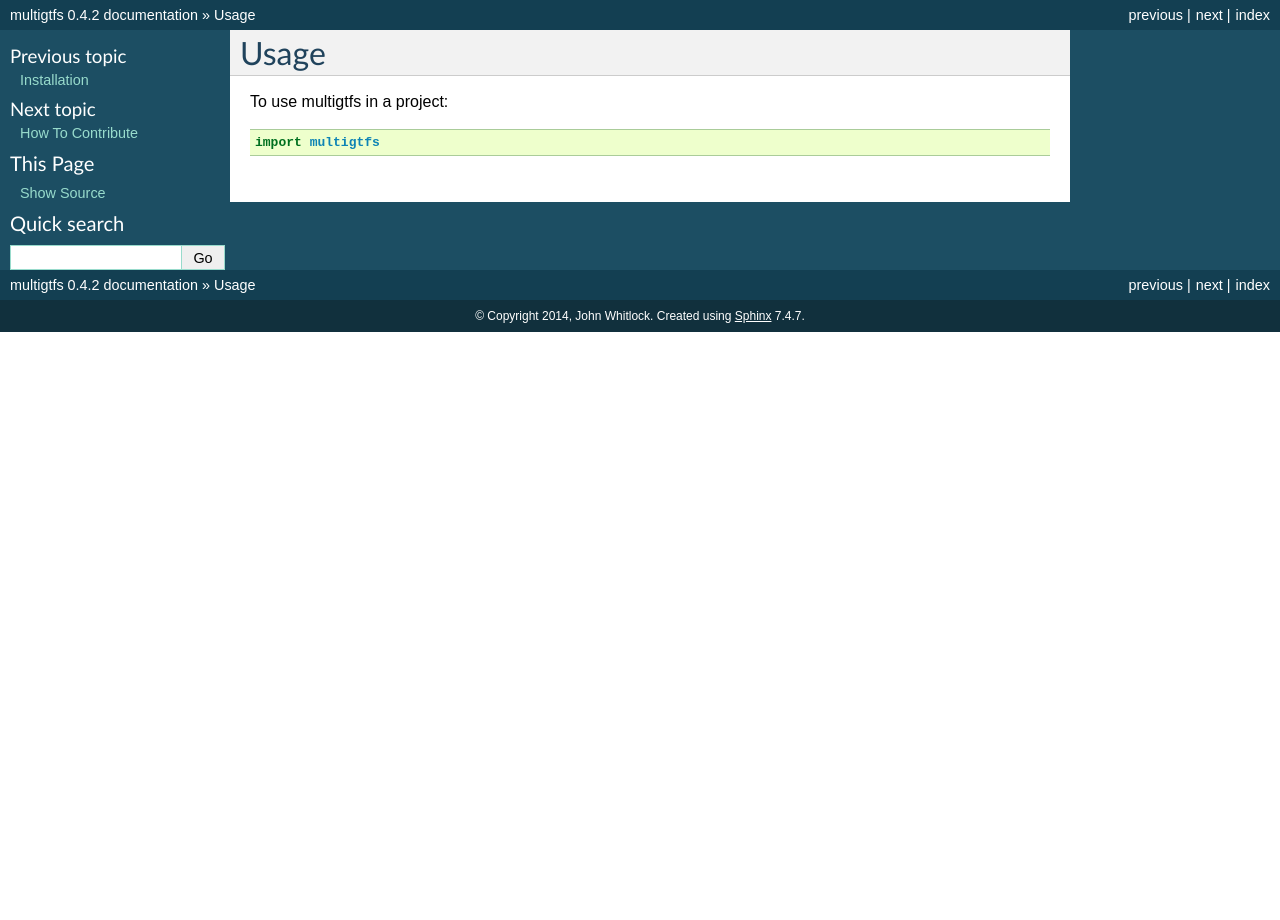
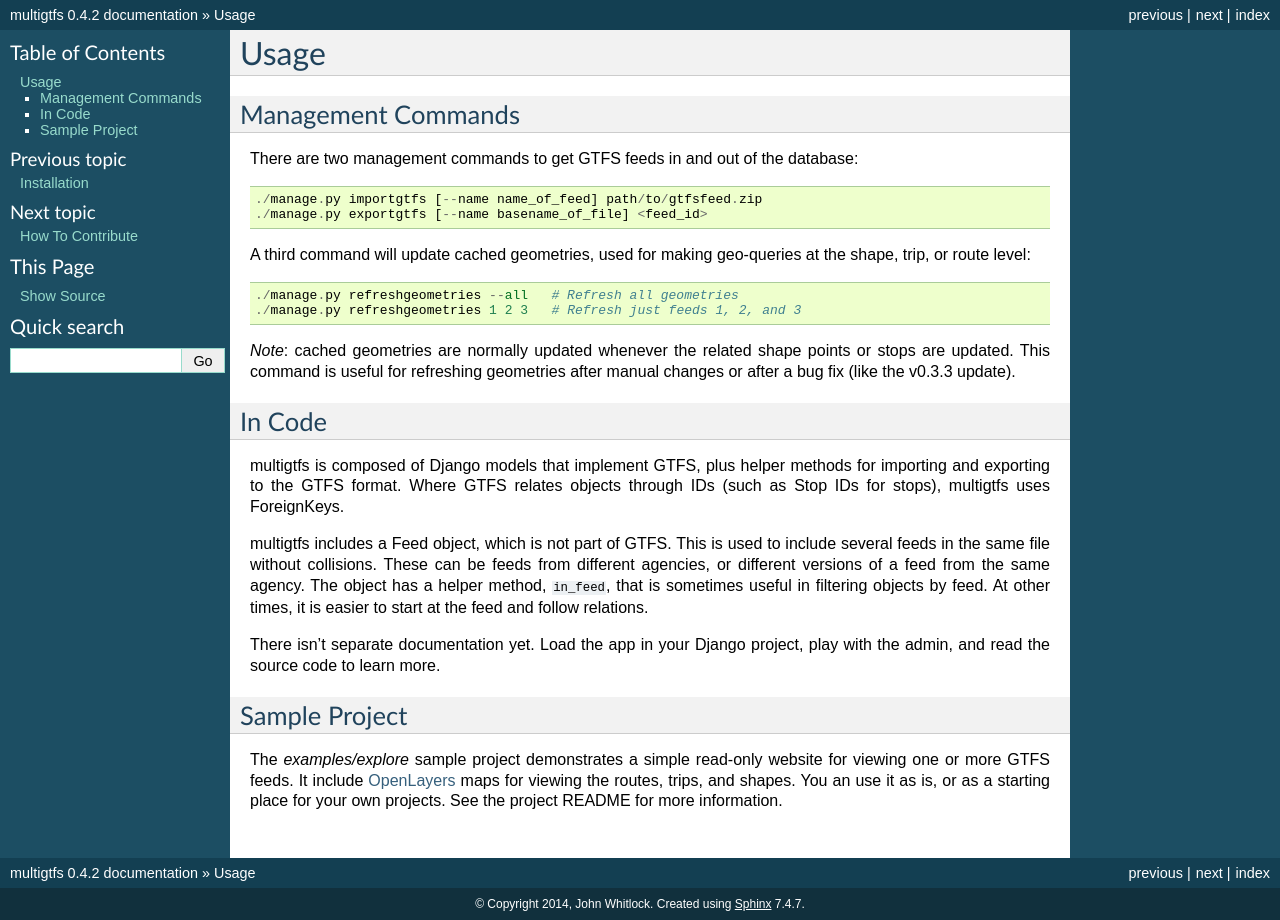
Before and after one commit to tulsawebdevs/django-multi-gtfs, a Sphinx documentation site: the page built from docs/usage.rst, in a window 1280 px wide. Built offline with Sphinx 7.4.7, drawn with Linux system fonts in a browser that asks for light colours; pages that are not in the unit, such as notebooks, are missing from menus.

Commit message:
Dissolve README.rst into docs

```diff
--- a/docs/index.rst
+++ b/docs/index.rst
@@ -17,4 +17,6 @@ Contents:
    modules
    contributors
    authors
+   history
+   future
    changelog
--- a/docs/usage.rst
+++ b/docs/usage.rst
@@ -2,6 +2,49 @@
 Usage
 ========
 
-To use multigtfs in a project::
+Management Commands
++++++++++++++++++++
+There are two management commands to get GTFS feeds in and out of the database:
 
-    import multigtfs
+::
+
+    ./manage.py importgtfs [--name name_of_feed] path/to/gtfsfeed.zip
+    ./manage.py exportgtfs [--name basename_of_file] <feed_id>
+
+A third command will update cached geometries, used for making geo-queries at
+the shape, trip, or route level:
+
+::
+
+    ./manage.py refreshgeometries --all   # Refresh all geometries
+    ./manage.py refreshgeometries 1 2 3   # Refresh just feeds 1, 2, and 3
+
+*Note*: cached geometries are normally updated whenever the related shape
+points or stops are updated.  This command is useful for refreshing geometries
+after manual changes or after a bug fix (like the v0.3.3 update).
+
+In Code
++++++++
+multigtfs is composed of Django models that implement GTFS, plus helper
+methods for importing and exporting to the GTFS format.  Where GTFS relates
+objects through IDs (such as Stop IDs for stops), multigtfs uses
+ForeignKeys.
+
+multigtfs includes a Feed object, which is not part of GTFS.  This is used
+to include several feeds in the same file without collisions.  These can be
+feeds from different agencies, or different versions of a feed from the same
+agency.  The object has a helper method, ``in_feed``, that is sometimes useful
+in filtering objects by feed.  At other times, it is easier to start at the
+feed and follow relations.
+
+There isn't separate documentation yet.  Load the app in your Django project,
+play with the admin, and read the source code to learn more.
+
+Sample Project
+++++++++++++++
+The `examples/explore` sample project demonstrates a simple read-only website
+for viewing one or more GTFS feeds.  It include OpenLayers_ maps for viewing
+the routes, trips, and shapes.  You an use it as is, or as a starting place
+for your own projects.  See the project README for more information.
+
+.. _OpenLayers: http://openlayers.org
```
Also changed, not shown: README.rst (+1 -87 lines), docs/future.rst (added, +12 -0 lines), docs/history.rst (added, +22 -0 lines), docs/installation.rst (+8 -0 lines).
